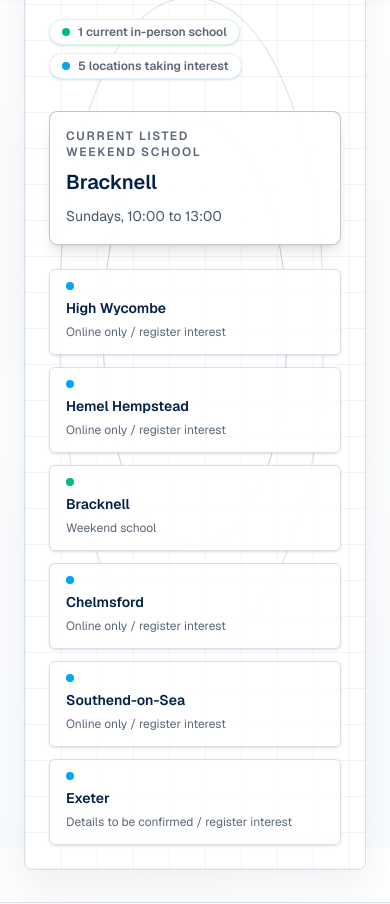
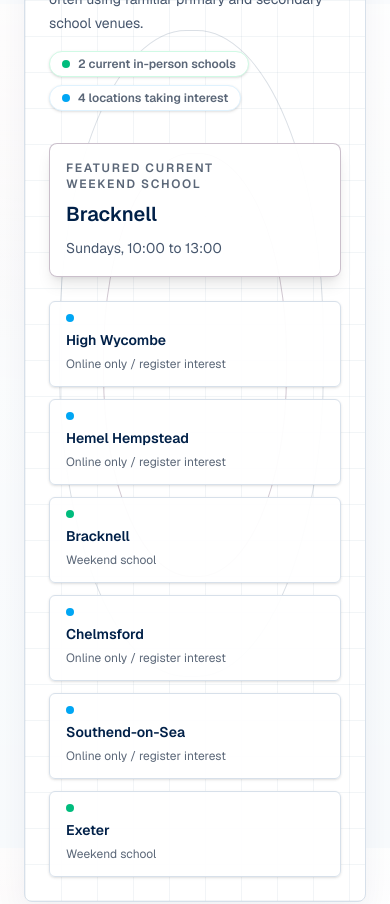
Before and after one commit to AntonV0/pushkins-russian-school, a Next.js app: page /schools in a window 390 px wide. Shown: the part 840-1744 px from the top of the page. Built offline with nearby package versions, Linux system fonts and the light colour scheme.

Commit message:
feat(schools): publish Exeter as a current in-person school

```diff
--- a/src/app/schools/[slug]/page.tsx
+++ b/src/app/schools/[slug]/page.tsx
@@ -84,6 +84,8 @@ export default async function SchoolPage({ params }: SchoolPageProps) {
 
   const isLocalProvisionUnconfirmed = school.status !== "open";
   const hasCurrentVenue = school.status === "open";
+  const hasPublishedVenueAddress = Boolean(school.postcode);
+  const hasPublishedLessonPlan = school.lessonPlan.length > 0;
   const learningOptions = getLearningOptionsForBranchStatus(school.status);
   const highlightedLearningOption =
     school.status === "online" ? "volna-online" : undefined;
@@ -97,7 +99,7 @@ export default async function SchoolPage({ params }: SchoolPageProps) {
     email: contactDetails.email,
     description: school.lead,
     areaServed: school.county,
-    ...(hasCurrentVenue
+    ...(hasPublishedVenueAddress
       ? {
           address: {
             "@type": "PostalAddress",
@@ -236,7 +238,7 @@ export default async function SchoolPage({ params }: SchoolPageProps) {
               <p className="mt-3 text-sm leading-6 text-slate-600">
                 This location remains part of the Pushkin&apos;s School network.
                 Families can ask about local interest, online learning, or a
-                current in-person branch.
+                current in-person schools.
               </p>
               <div className="mt-6 grid gap-4">
                 {school.bestNextSteps.map((step, index) => (
@@ -288,23 +290,35 @@ export default async function SchoolPage({ params }: SchoolPageProps) {
             <div className="grid gap-8 lg:grid-cols-[0.88fr_1.12fr]">
               <div>
                 <p className="text-sm font-semibold uppercase tracking-[0.18em] text-brand-red">
-                  Sunday school morning
+                  {hasPublishedLessonPlan
+                    ? "Sunday school morning"
+                    : "Current in-person learning"}
                 </p>
                 <h2 className="mt-3 text-3xl font-semibold leading-tight text-brand-blue-strong">
-                  A weekend rhythm for Russian learning
+                  {hasPublishedLessonPlan
+                    ? "A weekend rhythm for Russian learning"
+                    : `Plan the right start in ${school.name}`}
                 </h2>
                 <p className="mt-4 text-sm leading-6 text-slate-600">
-                  The morning combines assembly, lessons, breaks, and classroom
-                  rhythm so children can build Russian language, literacy, and
-                  confidence in a familiar weekly setting.
+                  {hasPublishedLessonPlan
+                    ? "The morning combines assembly, lessons, breaks, and classroom rhythm so children can build Russian language, literacy, and confidence in a familiar weekly setting."
+                    : "The school confirms the current timetable, venue, class fit, and joining arrangements directly with each family."}
                 </p>
                 <ul className="mt-6 space-y-3 text-sm leading-6 text-slate-700">
-                  {[
+                  {(hasPublishedLessonPlan
+                    ? [
                         "Ask about the right class and start date before attending the school site.",
                         "Arrive a few minutes before the first assembly so the child can settle.",
                         "Bring any context that helps placement: age, spoken Russian, reading, writing, and exam aims.",
                         "Ask the school directly about drop-off, collection, fees, and payment instructions.",
-                  ].map((note) => (
+                      ]
+                    : [
+                        "Ask about the right class and start date before attending the school site.",
+                        "Confirm the current venue, day, and arrival time directly with the school.",
+                        "Share useful placement context: age, spoken Russian, reading, writing, and exam aims.",
+                        "Ask directly about drop-off, collection, fees, and payment instructions.",
+                      ]
+                  ).map((note) => (
                   <li
                       key={note}
                       className="flex gap-2 border-l border-brand-accent bg-surface px-4 py-3"
@@ -316,6 +330,7 @@ export default async function SchoolPage({ params }: SchoolPageProps) {
                 </ul>
               </div>
 
+              {hasPublishedLessonPlan ? (
                 <ol className="premium-panel divide-y divide-border-soft overflow-hidden rounded-lg border border-border-soft bg-surface">
                   {school.lessonPlan.map((item) => (
                     <li
@@ -331,6 +346,29 @@ export default async function SchoolPage({ params }: SchoolPageProps) {
                     </li>
                   ))}
                 </ol>
+              ) : (
+                <aside className="premium-panel rounded-lg border border-border-soft bg-surface p-6 sm:p-8">
+                  <p className="text-xs font-semibold uppercase tracking-[0.18em] text-brand-red">
+                    Timetable and venue
+                  </p>
+                  <h3 className="mt-3 text-2xl font-semibold text-brand-blue-strong">
+                    Confirm the current details before joining
+                  </h3>
+                  <p className="mt-4 text-sm leading-6 text-slate-600">
+                    Tell the school about your child and ask for the current
+                    Exeter timetable, venue, fees, availability, and suggested
+                    class.
+                  </p>
+                  <ButtonLink
+                    href={getSchoolEnquiryHref(school)}
+                    className="mt-6"
+                    icon={<ArrowRight className="size-4" />}
+                    iconPosition="end"
+                  >
+                    Ask about {school.name}
+                  </ButtonLink>
+                </aside>
+              )}
             </div>
           ) : (
             <div className="grid gap-8 lg:grid-cols-[0.82fr_1.18fr]">
--- a/src/app/schools/page.tsx
+++ b/src/app/schools/page.tsx
@@ -1,6 +1,6 @@
 import type { Metadata } from "next";
 import Link from "next/link";
-import { ArrowRight, Laptop, MapPin, Search, UsersRound } from "lucide-react";
+import { ArrowRight, Laptop, MapPin, Search } from "lucide-react";
 import {
   ButtonLink,
   quietHeroLinkClassName,
@@ -34,7 +34,6 @@ export const metadata: Metadata = {
 export default function SchoolsPage() {
   const openSchools = schools.filter((school) => school.status === "open");
   const otherSchools = schools.filter((school) => school.status !== "open");
-  const currentSchool = openSchools[0];
 
   return (
     <main>
@@ -61,8 +60,9 @@ export default function SchoolsPage() {
         <p>
           Since {schoolStory.foundedYear}, Pushkin&apos;s School has helped
           children keep Russian language, literature, culture, and confidence
-          alive through a five-location supplementary school heritage, with
-          Exeter now listed as a Devon area where details are being confirmed.
+          alive through local supplementary school communities. Current
+          in-person schools operate in Bracknell and Exeter, with other towns
+          retained as part of the school&apos;s heritage and interest network.
         </p>
       </PageHero>
 
@@ -87,11 +87,10 @@ export default function SchoolsPage() {
           >
             <p>
               The school network has included High Wycombe, Hemel Hempstead,
-              Bracknell, Chelmsford, and Southend-on-Sea. Current local
+              Bracknell, Chelmsford, Southend-on-Sea, and Exeter. Current local
               availability can change, but the educational purpose remains the
               same: balanced bilingualism, Russian literacy, culture,
-              performance, and progression. Exeter is listed separately while
-              the Devon provision is confirmed.
+              performance, and progression.
             </p>
           </SectionIntro>
           <div className="grid gap-4 sm:grid-cols-2">
@@ -119,8 +118,8 @@ export default function SchoolsPage() {
             title="See the current locations and learning routes"
           >
             <p>
-              This guide shows what is currently available: one listed
-              in-person weekend branch, local interest areas, and online
+              This guide shows what is currently available: two in-person
+              weekend schools, local interest areas, and online
               learning routes for families who want Russian to continue now.
             </p>
           </SectionIntro>
@@ -146,48 +145,32 @@ export default function SchoolsPage() {
                 tell the school about your child&apos;s Russian and goals.
               </p>
             </SectionIntro>
-            <div className="mt-7 border-l-4 border-brand-red bg-background px-5 py-4">
-              <p className="text-xs font-semibold uppercase tracking-[0.18em] text-brand-red">
-                Current in-person branch
+            <div className="mt-7 divide-y divide-border-soft border-l-4 border-brand-red bg-background">
+              <p className="px-5 py-4 text-xs font-semibold uppercase tracking-[0.18em] text-brand-red">
+                Current in-person schools
               </p>
-              <h2 className="mt-2 text-xl font-semibold text-brand-blue-strong">
-                {currentSchool
-                  ? `${currentSchool.name}: ${currentSchool.schedule}`
-                  : "Weekend timetable confirmed directly"}
-              </h2>
-              <p className="mt-3 text-sm leading-6 text-slate-600">
-                {currentSchool
-                  ? `${currentSchool.venueName} is the current listed in-person branch. The wider list shows local interest areas and online options.`
-                  : "Current in-person places and local venue details are confirmed directly through the school."}
-              </p>
-              <ButtonLink
-                href={
-                  currentSchool
-                    ? `/schools/${currentSchool.slug}`
-                    : "/contact#enquiry-form"
-                }
-                className="mt-5"
-                icon={<ArrowRight className="size-4" />}
-                iconPosition="end"
-              >
-                {currentSchool ? "View current branch" : "Tell us about your child"}
-              </ButtonLink>
+              {openSchools.map((school) => (
+                <div key={school.slug} className="px-5 py-4">
+                  <h2 className="text-xl font-semibold text-brand-blue-strong">
+                    {school.name}
+                  </h2>
+                  <p className="mt-2 text-sm leading-6 text-slate-600">
+                    {school.schedule}. Confirm spaces, class fit, venue details,
+                    and the start date before attending.
+                  </p>
+                  <Link
+                    href={`/schools/${school.slug}`}
+                    className="mt-3 inline-flex items-center gap-1.5 text-sm font-semibold text-brand-blue-strong underline decoration-brand-red/35 hover:text-brand-red"
+                  >
+                    <span>View {school.name}</span>
+                    <ArrowRight aria-hidden="true" className="size-4" />
+                  </Link>
+                </div>
+              ))}
             </div>
           </div>
           <div className="grid gap-4">
             {[
-              {
-                label: "Current/open",
-                icon: UsersRound,
-                title: "Find a weekend place",
-                body: currentSchool
-                  ? `${currentSchool.name} is the current in-person branch. Check spaces, class fit, start date, and arrival details before attending.`
-                  : "Ask the school which current weekend options are available.",
-                href: currentSchool
-                  ? currentSchool.bestNextSteps[0]?.href
-                  : "/contact#enquiry-form",
-                cta: "Ask about joining",
-              },
               {
                 label: "Register interest",
                 icon: MapPin,
@@ -265,7 +248,7 @@ export default function SchoolsPage() {
               {otherSchools.length} towns remain part of the local school story
             </h2>
             <p className="mt-4 text-sm leading-6 text-slate-600">
-              Families outside the current weekend branch can still signal
+              Families outside the current weekend schools can still signal
               demand, ask about online learning, and discuss Russian language,
               culture, or a Volna route for GCSE and A Level Russian.
             </p>
--- a/src/components/site/google-maps-network-panel.tsx
+++ b/src/components/site/google-maps-network-panel.tsx
@@ -108,9 +108,10 @@ export function GoogleMapsNetworkPanel({
             Start with what is available now
           </h2>
           <p className="mt-4 text-sm leading-6 text-slate-600">
-            Bracknell is shown first because it is the current in-person
-            weekend branch. Other locations stay visible for families who want
-            to register demand locally or ask about online learning.
+            Bracknell and Exeter are shown first because they are the current
+            in-person weekend schools. Other locations stay visible for
+            families who want to register demand locally or ask about online
+            learning.
           </p>
         </div>
 
@@ -120,7 +121,7 @@ export function GoogleMapsNetworkPanel({
               {openCount}
             </p>
             <p className="mt-1 text-sm leading-6 text-slate-600">
-              Current weekend branch
+              Current weekend schools
             </p>
           </div>
           <div>
--- a/src/components/site/network-visual.tsx
+++ b/src/components/site/network-visual.tsx
@@ -44,7 +44,7 @@ export function NetworkVisual() {
             <div className="mt-4 flex flex-wrap gap-2 text-xs font-semibold text-muted">
               <span className="inline-flex items-center gap-2 rounded-full border border-emerald-100 bg-white px-3 py-1 shadow-sm">
                 <span className="size-2 rounded-full bg-emerald-500" />
-                {openCount} current in-person school
+                {openCount} current in-person {openCount === 1 ? "school" : "schools"}
               </span>
               <span className="inline-flex items-center gap-2 rounded-full border border-sky-100 bg-white px-3 py-1 shadow-sm">
                 <span className="size-2 rounded-full bg-sky-500" />
@@ -55,7 +55,7 @@ export function NetworkVisual() {
           {openSchool ? (
             <div className="rounded-lg border border-brand-accent/40 bg-white/95 p-4 shadow-lg">
               <p className="text-xs font-semibold uppercase tracking-[0.14em] text-muted">
-                Current listed weekend school
+                Featured current weekend school
               </p>
               <p className="mt-2 text-xl font-semibold text-brand-blue-strong">
                 {openSchool.name}
--- a/src/data/public/faqs.ts
+++ b/src/data/public/faqs.ts
@@ -18,7 +18,7 @@ export const faqGroups: FaqGroup[] = [
       {
         question: "Can I ask about an online-only location?",
         answer:
-          "Yes. Online-only locations stay visible so families can register local interest, ask about online lessons, or compare the current in-person branch.",
+          "Yes. Online-only locations stay visible so families can register local interest, ask about online lessons, or compare the current in-person schools.",
       },
       {
         question: "Are all listed timetables final?",
--- a/src/data/public/schools.ts
+++ b/src/data/public/schools.ts
@@ -104,11 +104,11 @@ const onlineOnlyHighlights = [
   "Registering interest helps the school understand future local demand",
 ];
 
-const confirmationPendingHighlights = [
-  "Exeter and Devon are included as a register-interest area while local details are confirmed",
+const exeterCurrentHighlights = [
+  "Current in-person Russian classes in Exeter, Devon",
   "Russian language, literature, culture, and balanced bilingualism remain the learning focus",
-  "Families can ask about online learning while local provision is being reviewed",
-  "Venue, timetable, staffing, and fees will be published only after confirmation",
+  "Classes for children at different ages and stages of Russian learning",
+  "Venue, timetable, availability, and fees are confirmed directly before joining",
 ];
 
 function getFutureInterestHref(slug: string) {
@@ -139,17 +139,17 @@ function createOnlineBranchDecisionSteps(areaName: string, slug: string) {
     },
     {
       title: "See current locations",
-      body: "Check Bracknell and the wider school network if you are open to travelling for current in-person classes.",
+      body: "Check Bracknell and Exeter if you are open to travelling for current in-person classes.",
       ctaLabel: "See current locations",
       href: "/schools#compare-branches",
     },
   ];
 }
 
-const bracknellAlternativeCta = {
-  label: "Compare with Bracknell",
-  body: "Bracknell is the current listed in-person weekend branch for families able to travel.",
-  href: "/schools/bracknell",
+const currentSchoolsAlternativeCta = {
+  label: "Compare current schools",
+  body: "Bracknell and Exeter are the current in-person school options for families able to travel.",
+  href: "/schools#open-branches",
 };
 
 export const schools: School[] = [
@@ -174,7 +174,7 @@ export const schools: School[] = [
     classGroups,
     highlights: onlineOnlyHighlights,
     bestNextSteps: createOnlineBranchDecisionSteps("High Wycombe", "high-wycombe"),
-    nearbyAlternativeCta: bracknellAlternativeCta,
+    nearbyAlternativeCta: currentSchoolsAlternativeCta,
     enquiryCta: "Ask about High Wycombe",
     mapHref:
       "https://www.google.com/maps/search/?api=1&query=High%20Wycombe%20Buckinghamshire",
@@ -202,7 +202,7 @@ export const schools: School[] = [
     classGroups,
     highlights: onlineOnlyHighlights,
     bestNextSteps: createOnlineBranchDecisionSteps("Hemel Hempstead", "hemel-hempstead"),
-    nearbyAlternativeCta: bracknellAlternativeCta,
+    nearbyAlternativeCta: currentSchoolsAlternativeCta,
     enquiryCta: "Ask about Hemel Hempstead",
     mapHref:
       "https://www.google.com/maps/search/?api=1&query=Hemel%20Hempstead%20Hertfordshire",
@@ -221,7 +221,7 @@ export const schools: School[] = [
     statusDescription:
       "Sunday morning classes for children learning Russian language, literature, culture, and confidence.",
     availabilitySummary:
-      "Bracknell is the current listed in-person weekend branch. Families can ask about spaces, class fit, start dates, and whether Volna is better for GCSE or A Level goals.",
+      "Bracknell is one of the current in-person weekend schools. Families can ask about spaces, class fit, start dates, and whether Volna is better for GCSE or A Level goals.",
     lead: "A Sunday Russian school community for children learning language, literature, culture, reading, writing, and performance.",
     venueName: "Saint Joseph's Primary School",
     address: ["Gipsy Lane"],
@@ -284,7 +284,7 @@ export const schools: School[] = [
     classGroups,
     highlights: onlineOnlyHighlights,
     bestNextSteps: createOnlineBranchDecisionSteps("Chelmsford", "chelmsford"),
-    nearbyAlternativeCta: bracknellAlternativeCta,
+    nearbyAlternativeCta: currentSchoolsAlternativeCta,
     enquiryCta: "Ask about Chelmsford",
     mapHref:
       "https://www.google.com/maps/search/?api=1&query=Chelmsford%20Essex",
@@ -329,7 +329,7 @@ export const schools: School[] = [
     classGroups,
     highlights: onlineOnlyHighlights,
     bestNextSteps: createOnlineBranchDecisionSteps("Southend-on-Sea", "southend-on-sea"),
-    nearbyAlternativeCta: bracknellAlternativeCta,
+    nearbyAlternativeCta: currentSchoolsAlternativeCta,
     enquiryCta: "Ask about Southend-on-Sea",
     mapHref:
       "https://www.google.com/maps/search/?api=1&query=Southend-on-Sea%20Essex",
@@ -343,34 +343,53 @@ export const schools: School[] = [
     name: "Exeter",
     area: "Exeter",
     county: "Devon",
-    status: "online",
-    statusLabel: "Details to be confirmed / register interest",
+    status: "open",
+    statusLabel: "Weekend school",
     statusDescription:
-      "Exeter is listed as a Devon register-interest area while local school details are confirmed. Families can also ask about online Russian learning.",
+      "Current in-person Russian classes for children in Exeter, with timetable and venue details confirmed directly by the school.",
     availabilitySummary:
-      "Exeter is listed as a Devon register-interest area while venue, timetable, and local provision are confirmed.",
-    lead: "A developing Devon route for families interested in Russian language, literature, culture, and balanced bilingualism.",
+      "Exeter is a current in-person school in Devon. Families can ask about spaces, class fit, venue details, and the current timetable.",
+    lead: "An Exeter Russian school community for children developing language, literature, culture, and balanced bilingualism.",
     venueName: "Exeter area",
     address: ["Devon"],
     postcode: "",
-    schedule: "Local provision and timetable to be confirmed",
+    schedule: "Contact the school for the current Exeter timetable",
     scheduleNote:
-      "No local venue or timetable should be treated as confirmed until the school publishes final details.",
+      "Current venue, timetable, class availability, and fees are confirmed directly before joining.",
     lessonPlan: [],
     classGroups,
-    highlights: confirmationPendingHighlights,
-    bestNextSteps: createOnlineBranchDecisionSteps("Exeter", "exeter"),
+    highlights: exeterCurrentHighlights,
+    bestNextSteps: [
+      {
+        title: "Ask about current spaces",
+        body: "Check whether the Exeter school has a suitable current class for your child.",
+        ctaLabel: "Ask about current places",
+        href: getCurrentClassHref("exeter"),
+      },
+      {
+        title: "Discuss class fit",
+        body: "Share your child's age, Russian confidence, reading and writing level, and previous learning experience.",
+        ctaLabel: "Ask about placement",
+        href: getCurrentClassHref("exeter"),
+      },
+      {
+        title: "Confirm the practical details",
+        body: "Confirm the current venue, timetable, fees, availability, and start date directly with the school.",
+        ctaLabel: "Tell us about your child",
+        href: getCurrentClassHref("exeter"),
+      },
+    ],
     nearbyAlternativeCta: {
       label: "See current locations",
-      body: "Compare the current in-person branch, other register-interest areas, and online routes.",
+      body: "Compare current in-person schools, other register-interest areas, and online routes.",
       href: "/schools#compare-branches",
     },
     enquiryCta: "Ask about Exeter",
     mapHref:
       "https://www.google.com/maps/search/?api=1&query=Exeter%20Devon",
     sourceNotes: [
-      "Confirm Exeter's relationship to the current school network before final publication.",
-      "Confirm venue, timetable, staffing, class groups, fees, and launch status before publishing local provision.",
+      "Current in-person status confirmed by the site owner.",
+      "Confirm venue, timetable, staffing, class groups, and fees before publishing those practical details.",
     ],
   },
 ];
```
Also changed, not shown: 2 other files (tests, documents, lock files or other folders). Lines whose indentation alone changed are shown as unchanged.
